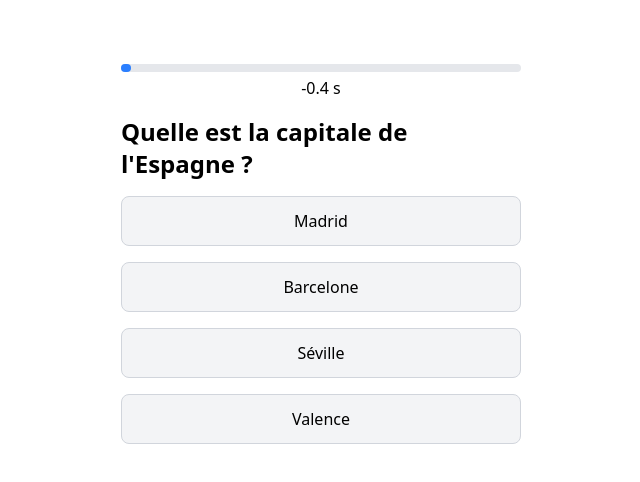
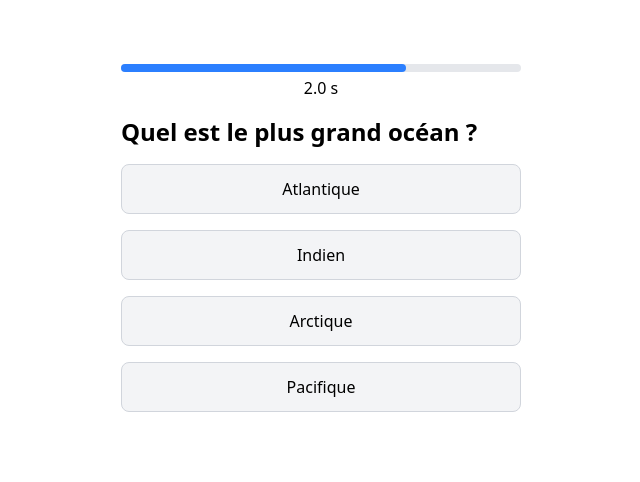
Before and after one commit to Projet-Clovis/flashcard-games, a React (Vite) app: page / in a window 1280 px wide. Shown: the top 482 px of the page, without its empty margins (319-959 px from the left). Built offline with nearby package versions, Linux system fonts and the light colour scheme.

Commit message:
temp: use previous not refactored Game in App

```diff
--- a/src/shared/components/App.tsx
+++ b/src/shared/components/App.tsx
@@ -1,10 +1,10 @@
-import { FlashcardGameUI } from "../../quiz/components/QuizUI.tsx";
+import {FlashcardGame} from "../../quiz/components/OldQuizNotRefactored.tsx";
 
 function App() {
     return (
         <>
             <div className="p-10">
-                <FlashcardGameUI />
+                <FlashcardGame />
             </div>
         </>
     );
```
